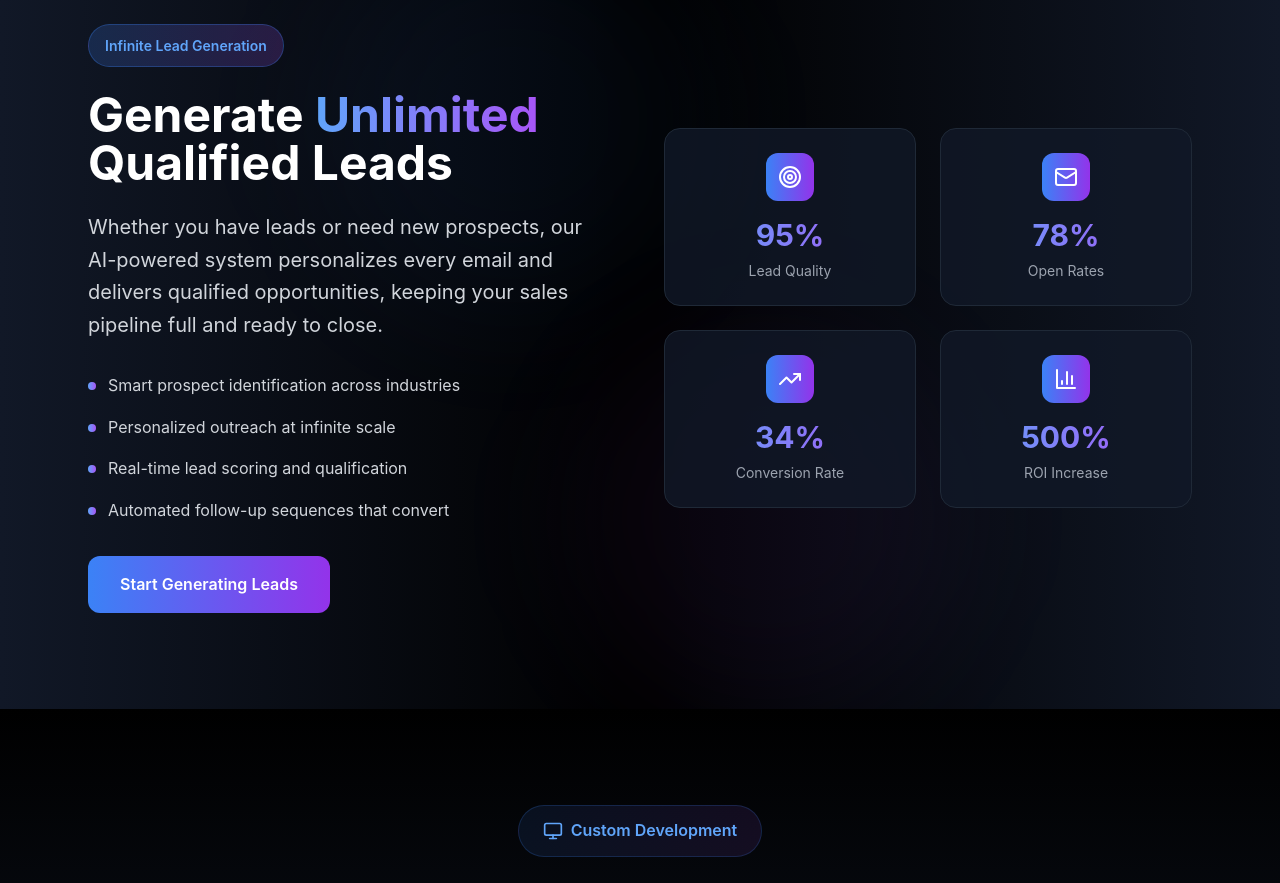
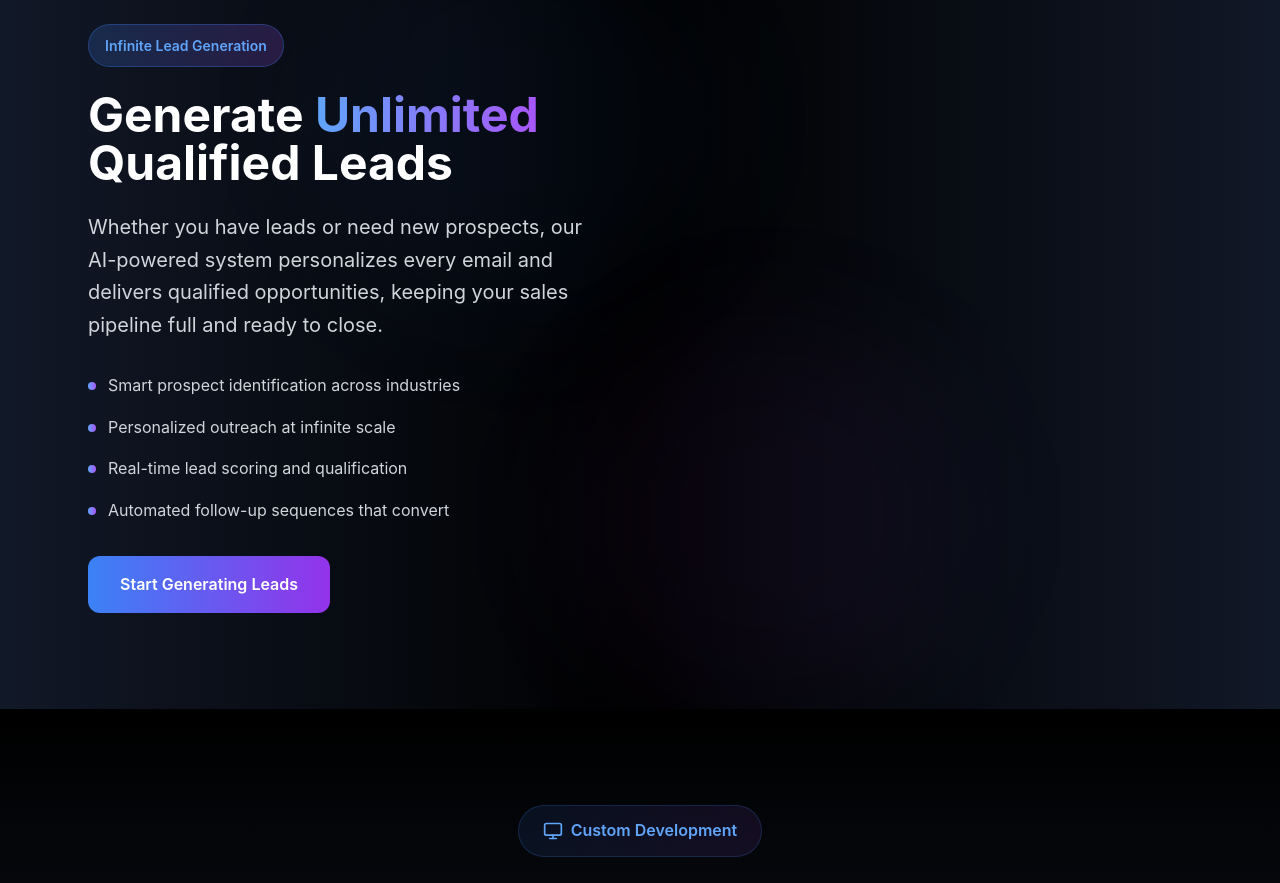
Before and after one commit to amogun/grandvector.com, a React (Vite) app: page / in a window 1280 px wide. Shown: the part 1860-2743 px from the top of the page. Built offline with nearby package versions, Linux system fonts and the light colour scheme; no server answers.

Commit message:
Replace stats with Spline animation in Lead Generation

```diff
--- a/src/components/LeadGeneration.tsx
+++ b/src/components/LeadGeneration.tsx
@@ -1,5 +1,4 @@
 import React from 'react';
-import { TrendingUp, Target, Mail, BarChart3 } from 'lucide-react';
 
 const LeadGeneration = () => {
   const scrollToDemo = () => {
@@ -9,12 +8,6 @@ const LeadGeneration = () => {
     }
   };
 
-  const stats = [
-    { label: 'Lead Quality', value: '95%', icon: Target },
-    { label: 'Open Rates', value: '78%', icon: Mail },
-    { label: 'Conversion Rate', value: '34%', icon: TrendingUp },
-    { label: 'ROI Increase', value: '500%', icon: BarChart3 }
-  ];
 
   return (
     <section id="lead-generation" className="py-24 bg-gradient-to-r from-gray-900 via-black to-gray-900 relative overflow-hidden">
@@ -62,24 +55,9 @@ const LeadGeneration = () => {
             </button>
           </div>
 
-          {/* Right Side - Stats */}
-          <div className="grid grid-cols-2 gap-6">
-            {stats.map((stat, index) => (
-              <div
-                key={index}
-                className="bg-gray-900/80 border border-gray-800 rounded-2xl p-6 text-center hover:border-blue-500/50 transition-all duration-300 hover:transform hover:scale-105"
-              >
-                <div className="bg-gradient-to-r from-blue-500 to-purple-600 p-3 rounded-xl w-fit mx-auto mb-4">
-                  <stat.icon className="w-6 h-6 text-white" />
-                </div>
-                <div className="text-3xl font-bold bg-gradient-to-r from-blue-400 to-purple-500 bg-clip-text text-transparent mb-2">
-                  {stat.value}
-                </div>
-                <div className="text-gray-400 text-sm">
-                  {stat.label}
-                </div>
-              </div>
-            ))}
+          {/* Right Side - Spline Animation */}
+          <div className="relative h-96 rounded-2xl overflow-hidden">
+            <spline-viewer url="https://prod.spline.design/p7W1gAIKcdk5sjLy/scene.splinecode"></spline-viewer>
           </div>
         </div>
       </div>
```
